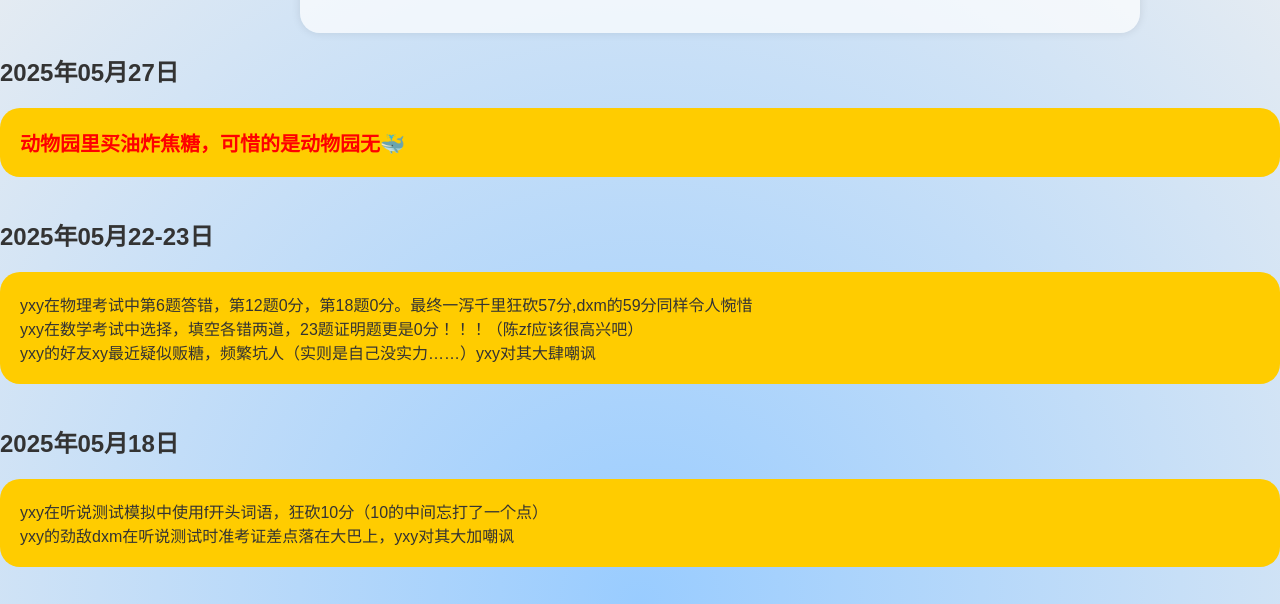
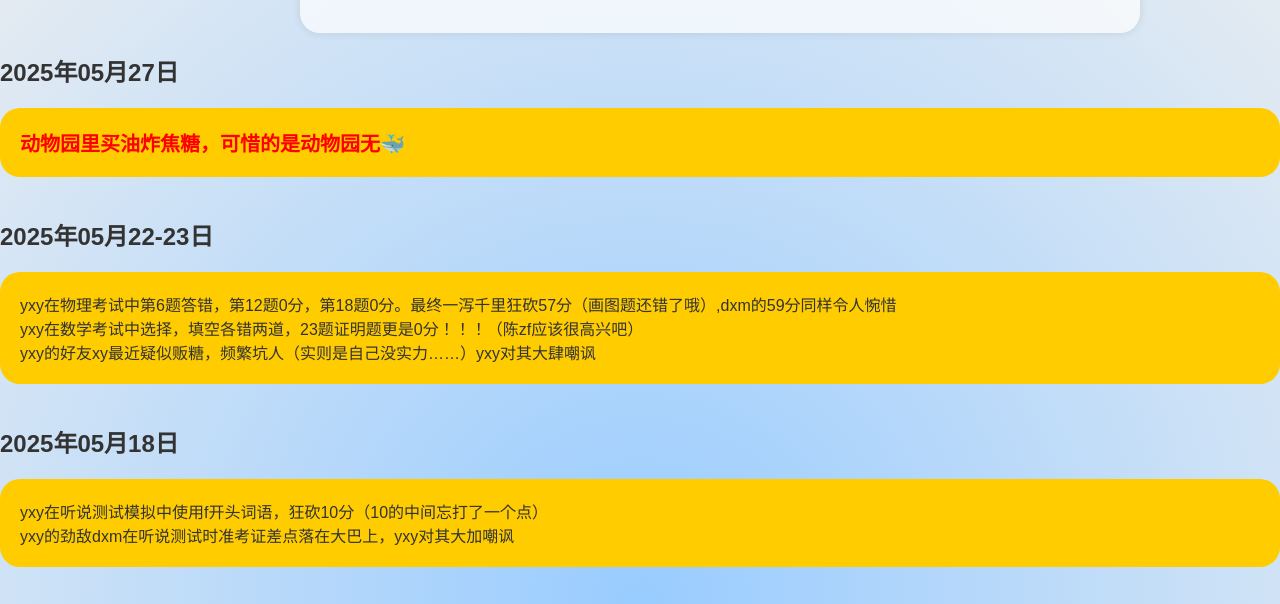
Before and after one commit to wym100171113/yxy, a plain HTML site: page index.html in a window 1280 px wide. Shown: the part 196-800 px from the top of the page. Drawn offline with Linux system fonts and the light colour scheme.

Commit message:
git commit -m "Update index.html with new content"

```diff
--- a/index.html
+++ b/index.html
@@ -167,7 +167,7 @@
     <div class="entry">
         <div class="date">2025年05月22-23日</div>
         <div class="update">
-            <p>yxy在物理考试中第6题答错，第12题0分，第18题0分。最终一泻千里狂砍57分,dxm的59分同样令人惋惜</p>
+            <p>yxy在物理考试中第6题答错，第12题0分，第18题0分。最终一泻千里狂砍57分（画图题还错了哦）,dxm的59分同样令人惋惜</p>
             <p>yxy在数学考试中选择，填空各错两道，23题证明题更是0分！！！（陈zf应该很高兴吧）</p>
             <p>yxy的好友xy最近疑似贩糖，频繁坑人（实则是自己没实力……）yxy对其大肆嘲讽</p>
         </div>
```
